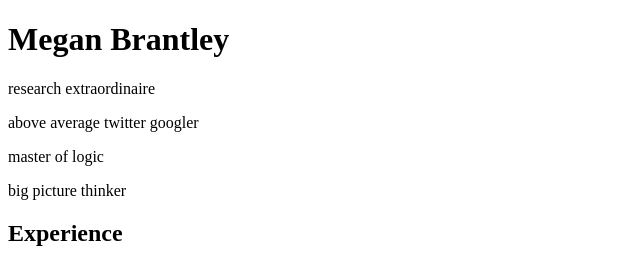
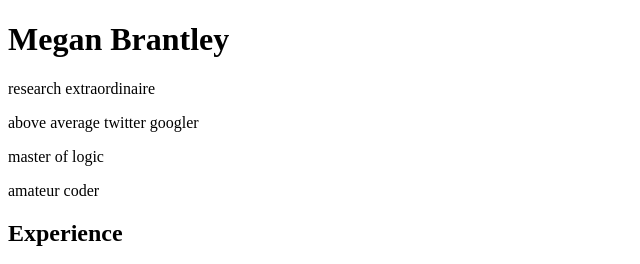
Before and after one commit to mebrantley1/CodeLou3, a plain HTML site: page index.html in a window 1280 px wide. Shown: the top 264 px of the page, 0-640 px from the left. Drawn offline with Linux system fonts and the light colour scheme.

Commit message:
testing a commit

```diff
--- a/index.html
+++ b/index.html
@@ -10,7 +10,7 @@
 <p>research extraordinaire</p>
 <p>above average twitter googler</p>
 <p>master of logic</p>
-<p>big picture thinker</p>
+<p>amateur coder</p>
 </div>
 <div class="portfolio">
 <h2>Experience</h2>
```
